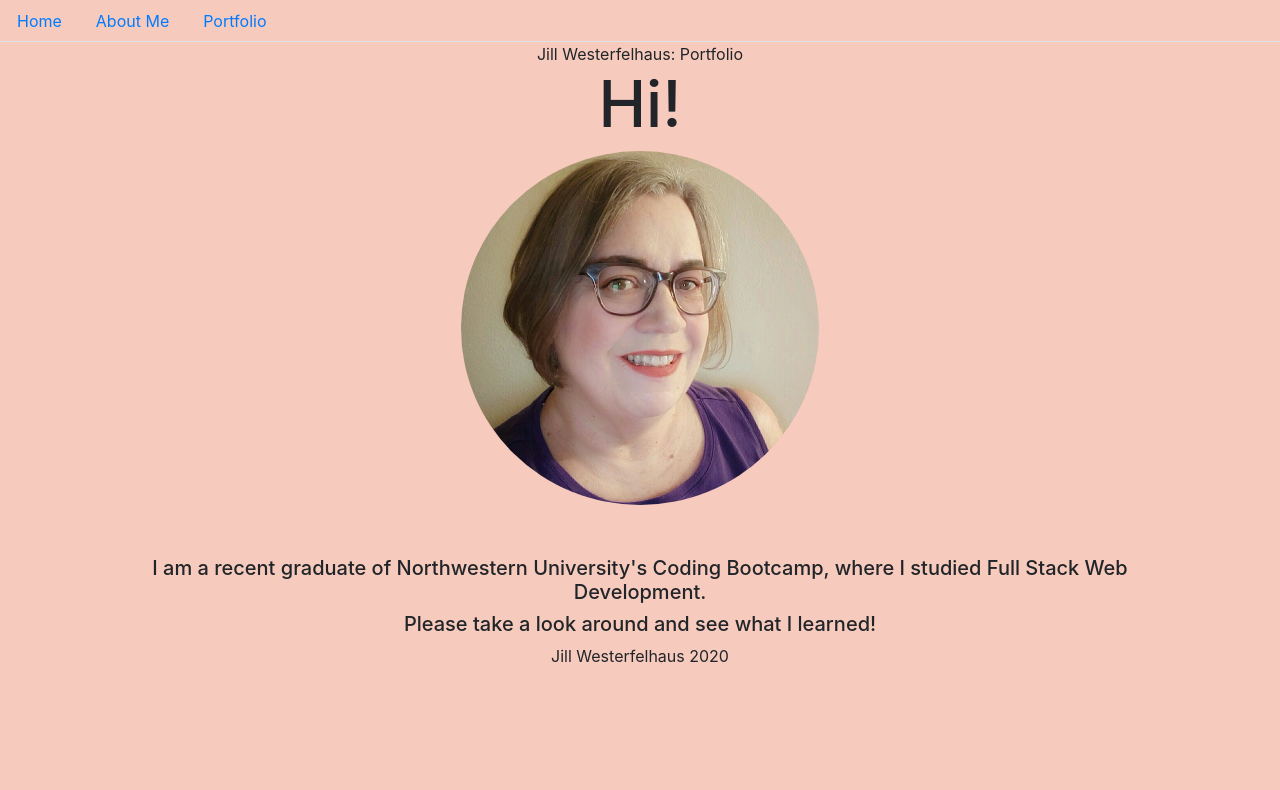
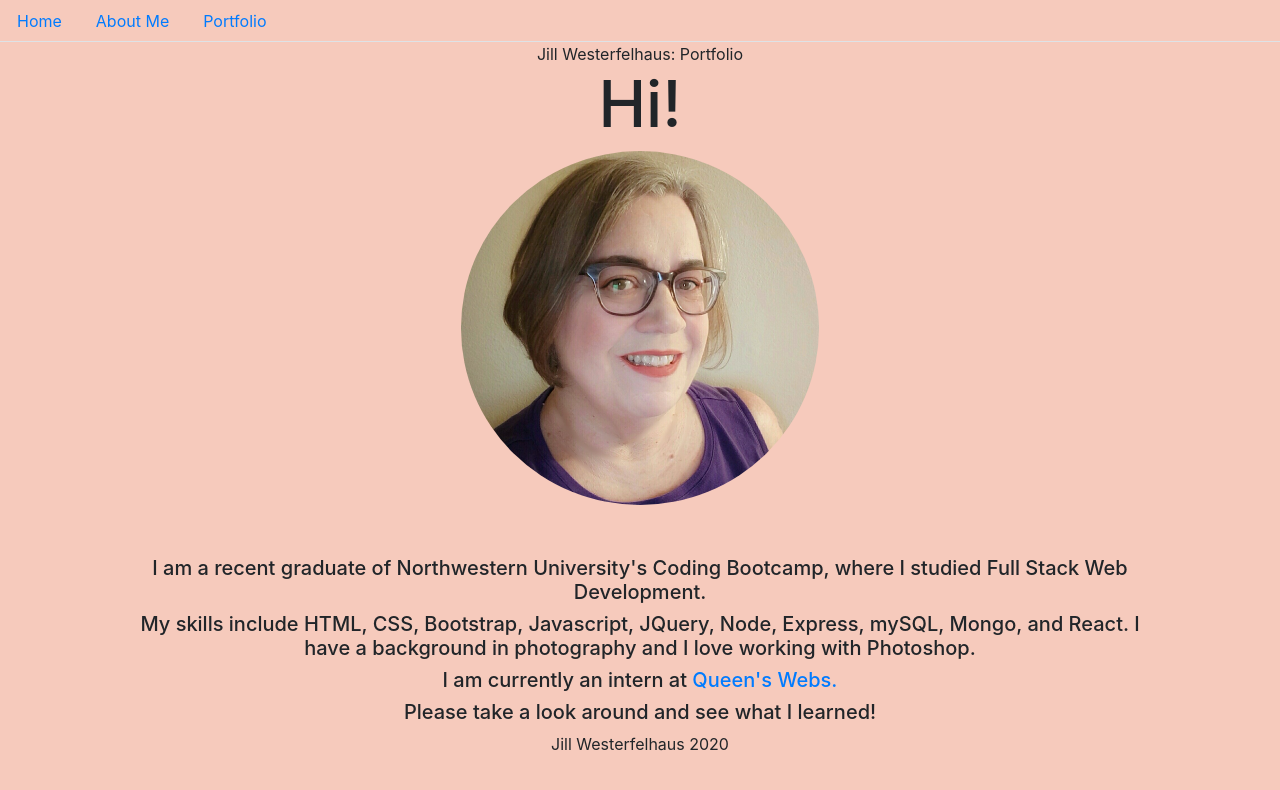
Before and after one commit to JIllWesterfelhaus/reactportfolio2, a React (Create React App) app in the folder client/: page / in a window 1280 px wide. Shown: the top 790 px of the page. Built offline with nearby package versions, Linux system fonts and the light colour scheme.

Commit message:
Update Home.js

```diff
--- a/client/src/components/pages/Home.js
+++ b/client/src/components/pages/Home.js
@@ -11,6 +11,11 @@ function Home() {
         </div>
 
         <h5 className="text-center">I am a recent graduate of Northwestern University's Coding Bootcamp, where I studied Full Stack Web Development.</h5>
+
+      <h5 className="text-center">My skills include HTML, CSS, Bootstrap, Javascript, JQuery, Node, Express, mySQL, Mongo, and React. I have a background in photography and I love working with Photoshop.</h5>
+
+      <h5 className="text-center">I am currently an intern at <a href="https://www.queensweb.org/" target="_blank">Queen's Webs.</a></h5>
+
     <h5 className="text-center">Please take a look around and see what I learned!</h5>
 
       </div>
```
